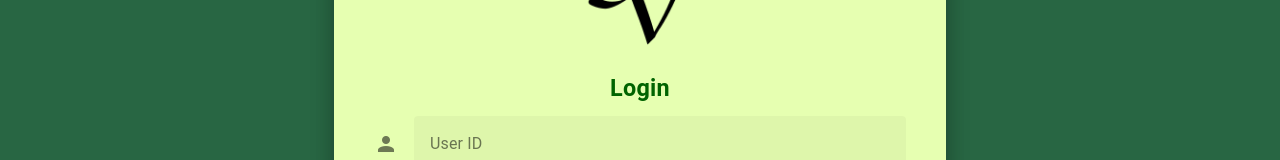
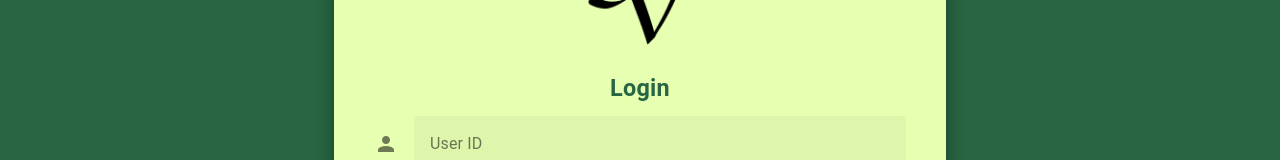
Before and after one commit to hersheydoria/student-violations-108, a Vue app: page /login in a window 1280 px wide. Shown: the part 221-381 px from the top of the page. Built offline with nearby package versions, Linux system fonts and the light colour scheme.

Commit message:
fix: change color login

```diff
--- a/src/views/auth/LoginView.vue
+++ b/src/views/auth/LoginView.vue
@@ -21,7 +21,7 @@ import AppLayout from '@/components/layout/AppLayout.vue'
 
             <!-- Card title for "Login" -->
             <v-card-title class="text-center">
-              <h3 class="font-weight-bold" style="color: #006400">Login</h3>
+              <h3 class="font-weight-bold" style="color: #286643">Login</h3>
             </v-card-title>
 
             <!-- Card content -->
```
